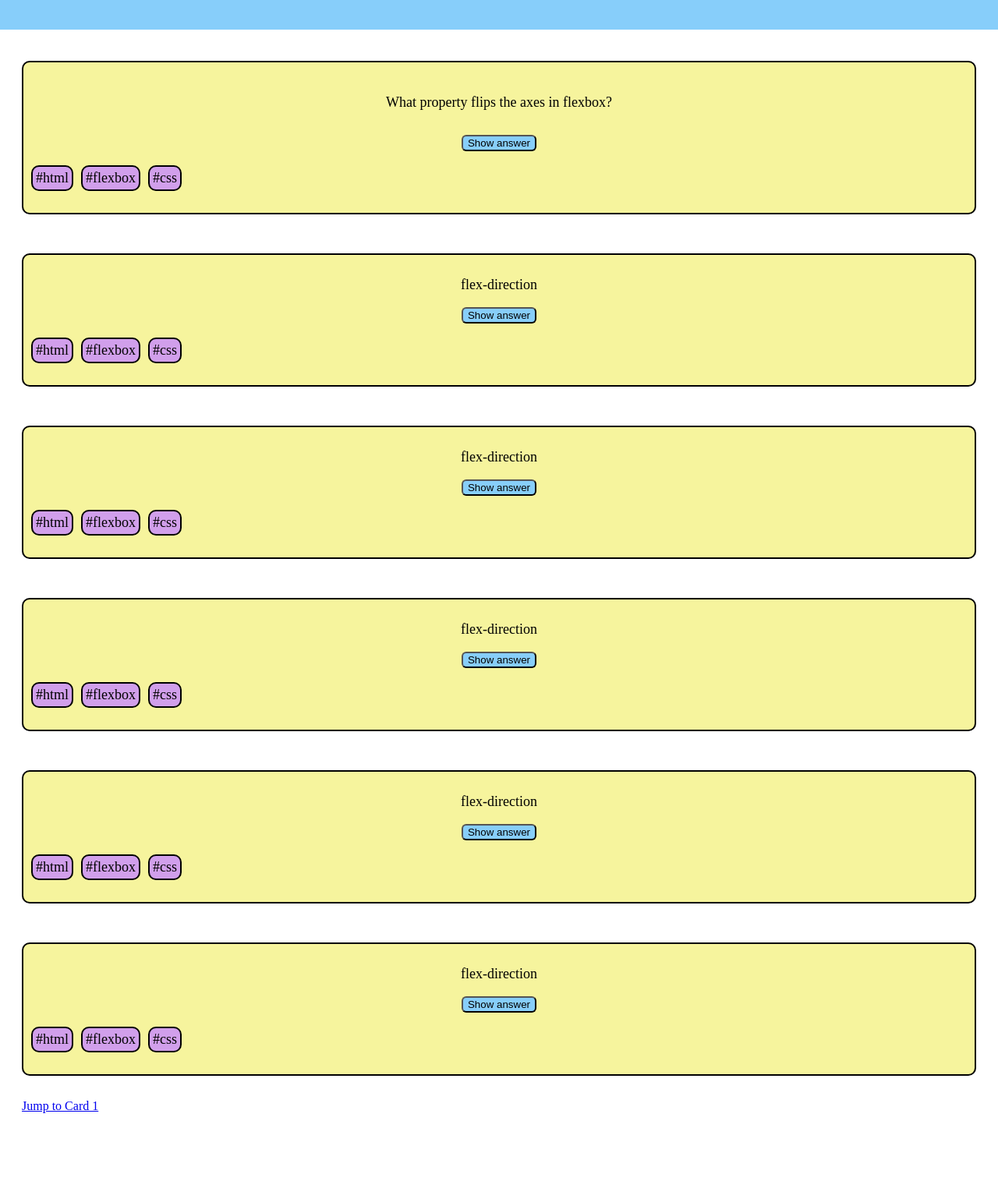
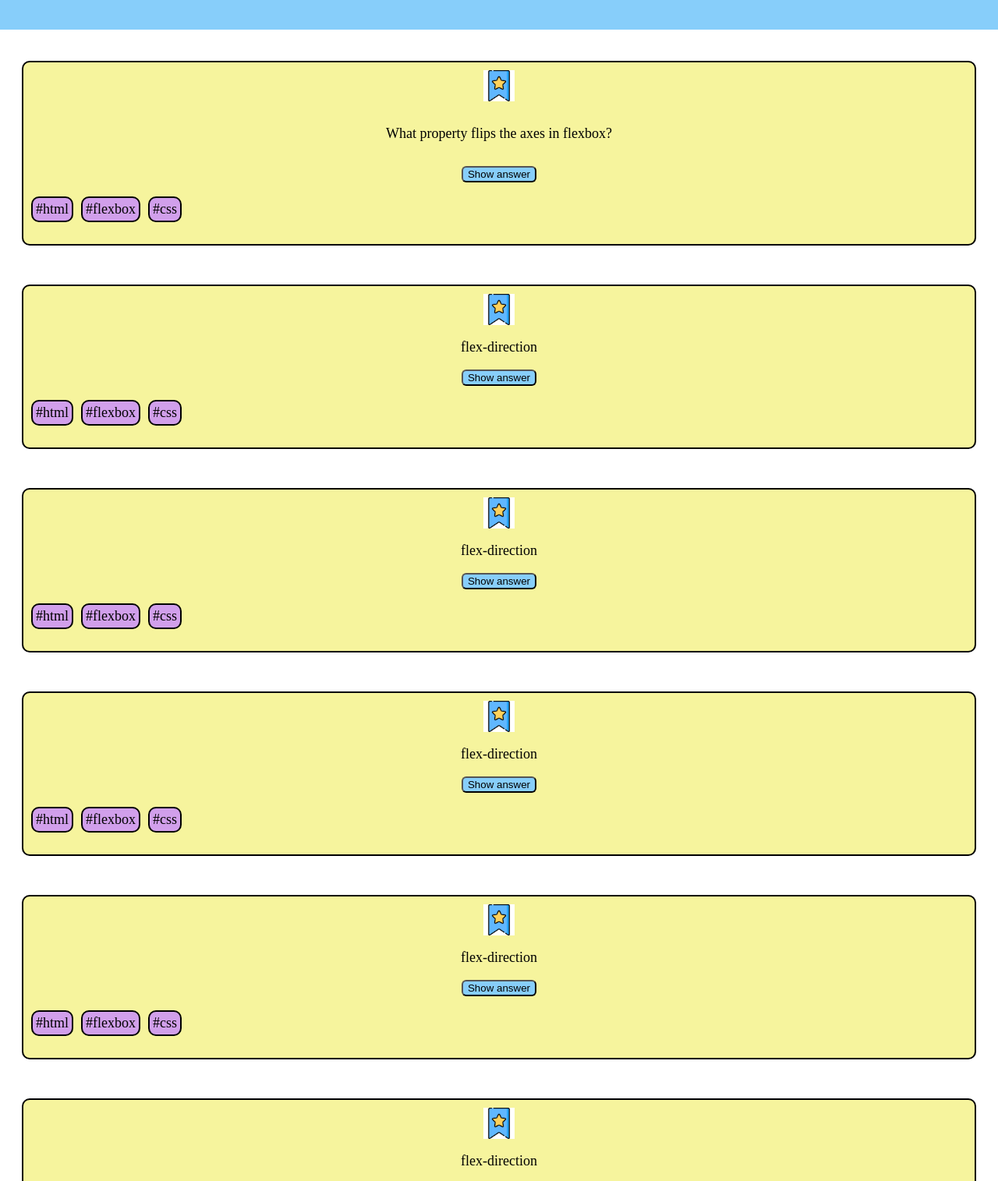
Before and after one commit to rvoll/Quiz-app, a plain HTML site: page index.html in a window 1280 px wide. Shown: the part 82-1597 px from the top of the page at 78% size. Before the commit the page ends 1548 px from the top, so only its background shows below. Drawn offline with Linux system fonts and the light colour scheme.

Commit message:
modify card branch of Quiz-app

```diff
--- a/index.html
+++ b/index.html
@@ -10,7 +10,12 @@
     <link rel="stylesheet" href="./CSS/components/card.css" />
     <!-- <link rel="stylesheet" href="./CSS/components/navigation.css" /> -->
     <!-- NOT SURE ABOUT THE FOLLOWING - doing this to integrate the bookmark icon: -->
-    <link rel="icon" type="image/png" href="./pictures/StarBookmark.png" />
+    <link
+      rel="icon"
+      type="image/png"
+      alt="bookmark"
+      href="./pictures/StarBookmark.png"
+    />
   </head>
 
   <body>
@@ -20,6 +25,8 @@
 
     <main>
       <section class="card" id="firstCard">
+        <img src="./pictures/StarBookmark.png" height="40" alt="bookmarked" />
+
         <p class="question">What property flips the axes in flexbox?</p>
 
         <button>Show answer</button>
@@ -32,6 +39,8 @@
       </section>
 
       <section class="card">
+        <img src="./pictures/StarBookmark.png" height="40" alt="bookmarked" />
+
         <p class="answer">flex-direction</p>
         <button>Show answer</button>
 
@@ -43,6 +52,7 @@
       </section>
 
       <section class="card">
+        <img src="./pictures/StarBookmark.png" height="40" alt="bookmarked" />
         <p class="answer">flex-direction</p>
         <button>Show answer</button>
 
@@ -54,6 +64,8 @@
       </section>
 
       <section class="card">
+        <img src="./pictures/StarBookmark.png" height="40" alt="bookmarked" />
+
         <p class="answer">flex-direction</p>
         <button>Show answer</button>
 
@@ -65,8 +77,10 @@
       </section>
 
       <section class="card">
+        <img src="./pictures/StarBookmark.png" height="40" alt="bookmarked" />
+
         <p class="answer">flex-direction</p>
-        <button>Show answer</button>
+        <button class="showAnswer">Show answer</button>
 
         <ul class="tags">
           <li>#html</li>
@@ -76,6 +90,8 @@
       </section>
 
       <section class="card">
+        <img src="./pictures/StarBookmark.png" height="40" alt="bookmarked" />
+
         <p class="answer">flex-direction</p>
         <button>Show answer</button>
 
```
